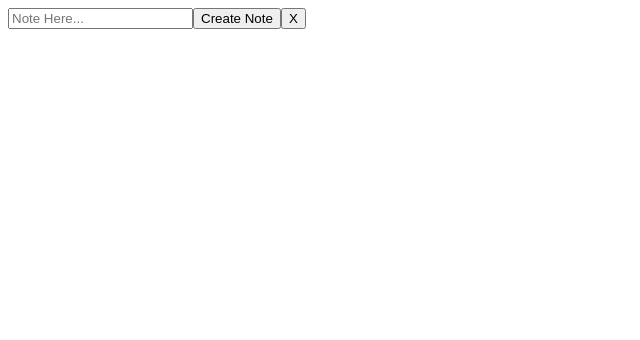
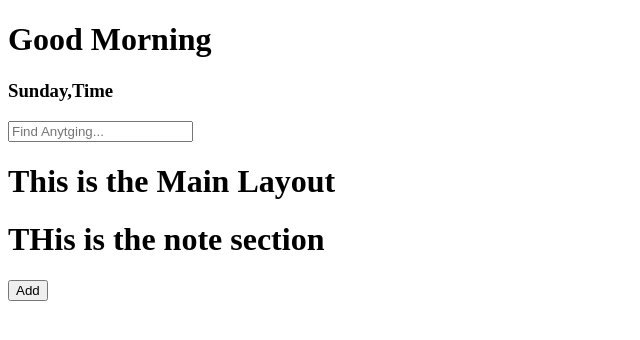
Before and after one commit to Aathi06/Notes-app, a React (Vite) app: page /createnote in a window 1280 px wide. Shown: the top 340 px of the page, without its empty margins (0-640 px from the left). Built offline with nearby package versions, Linux system fonts and the light colour scheme.

Commit message:
Added basic structure for the note adding function

```diff
--- a/src/App.jsx
+++ b/src/App.jsx
@@ -1,6 +1,6 @@
 import { RouterProvider } from "react-router-dom";
 import routes from "./routes/router"
-
+import MainLayout from "./layouts/MainLayout";
 export default function App(){
-    return <RouterProvider router={routes}/>
+    return <MainLayout/>
 }
--- /dev/null
+++ b/src/components/GreetingTab.jsx
@@ -0,0 +1,8 @@
+export default function GreetingBar(){
+    return(
+        <div className="grerting-bar">
+            <h1>Good Morning</h1>
+            <h3>Sunday,Time</h3>
+        </div>
+    )
+}
--- a/src/components/NoteCard.jsx
+++ b/src/components/NoteCard.jsx
@@ -0,0 +1,8 @@
+export default function NoteCard({noteData}){
+    return(
+        <div className="note-card">
+            <h3>{noteData.noteTitle}</h3>
+            <p>{noteData.noteContent}</p>
+        </div>
+    )
+}
--- /dev/null
+++ b/src/components/SearchBar.jsx
@@ -0,0 +1,5 @@
+export default function SearchBar(){
+    return(
+        <input type="text" placeholder="Find Anytging..." />
+    )
+}
--- a/src/layouts/MainLayout.jsx
+++ b/src/layouts/MainLayout.jsx
@@ -1,15 +1,16 @@
-import { useNavigate } from "react-router"
+
+import GreetingBar from "../components/GreetingTab";
+import SearchBar from "../components/SearchBar";
+
+import NotePage from "../pages/NotePage";
 
 export default function MainLayout(){
-    const navigate=useNavigate();
-    function addNote(){
-        navigate("/createnote")
-    }
-
     return(
         <div>
+            <GreetingBar/>
+            <SearchBar/>
             <h1>This is the Main Layout</h1>
-            <button onClick={addNote}>Add Note</button>
+            <NotePage/>
         </div>
     )
 }
--- a/src/pages/NoteCreation.jsx
+++ b/src/pages/NoteCreation.jsx
@@ -1,13 +1,28 @@
 import { useNavigate } from "react-router"
-export default function NoteCreation(){
+import { useState } from "react";
 
-    const navigate=useNavigate();
-    function handleClick(){navigate("/")}
+export default function NoteCreation(props){
+
+    const [note,setNote]=useState("");
+    const [title,setTitle]=useState("");
+
+    function formValidate(e){
+        e.preventDefault();
+        const newNote={noteContent:note,noteTitle:title}
+        props.onAddNote(newNote)
+        props.onClose()
+    }
+
     return(
         <div className="noteAdd-wrapper">
-        <input type="text" className="note-add" placeholder="Note Here..." />
-        <button className="add-btn" onClick={handleClick}>Create Note</button>
-        <button className="cancel-add" onClick={handleClick}>X</button>
+        <form onSubmit={formValidate}>
+        <input type="text" value={title} className="note-title" onChange={(e)=>setTitle(e.target.value)} placeholder="Title"/>
+        <input type="text" value={note} className="note-add" placeholder="Note Here..." onChange={(e)=>setNote(e.target.value)} required/>
+        <button className="add-btn">Create Note</button>
+        <button className="cancel-add" type="button" >X</button>
+        </form>
+        <h1>Note:{note}</h1>
+        <h1>Title:{title}</h1>
         </div>
     )
 }
--- a/src/pages/NoteList.jsx
+++ b/src/pages/NoteList.jsx
@@ -0,0 +1,13 @@
+import NoteCard from "../components/NoteCard"
+
+export default function NoteList({notes}){
+    return (
+        <div className="notes-container">
+            {
+                notes.map((note)=>{
+                   return <NoteCard noteData={note}/>
+                })
+            }
+        </div>
+    )
+}
--- /dev/null
+++ b/src/pages/NotePage.jsx
@@ -0,0 +1,30 @@
+import { useState } from "react";
+import NoteCreation from "./NoteCreation";
+import NoteList from "./NoteList"
+
+export default function NotePage(){
+
+    const [notes,setNotes]=useState([])
+    const [showModal,setModal]=useState(false);
+
+    function addNote(newNote){
+        setNotes(prev=>{
+            return (
+                [
+                    ...prev,
+                    newNote,
+                ]
+            )
+        })
+    }
+
+    return(
+        <div>
+        <h1>THis is the note section</h1>
+        {showModal && <NoteCreation onAddNote={addNote} onClose={()=>setModal(false)}/>}
+        <NoteList notes={notes}/>
+        <button className="add-note" onClick={()=>setModal(true)}>Add</button>
+        </div>
+    )
+
+}
```
Also changed, not shown: src/components/NavBar.jsx (added, +13 -0 lines), src/components/SideBar.jsx (+13 -0 lines).
